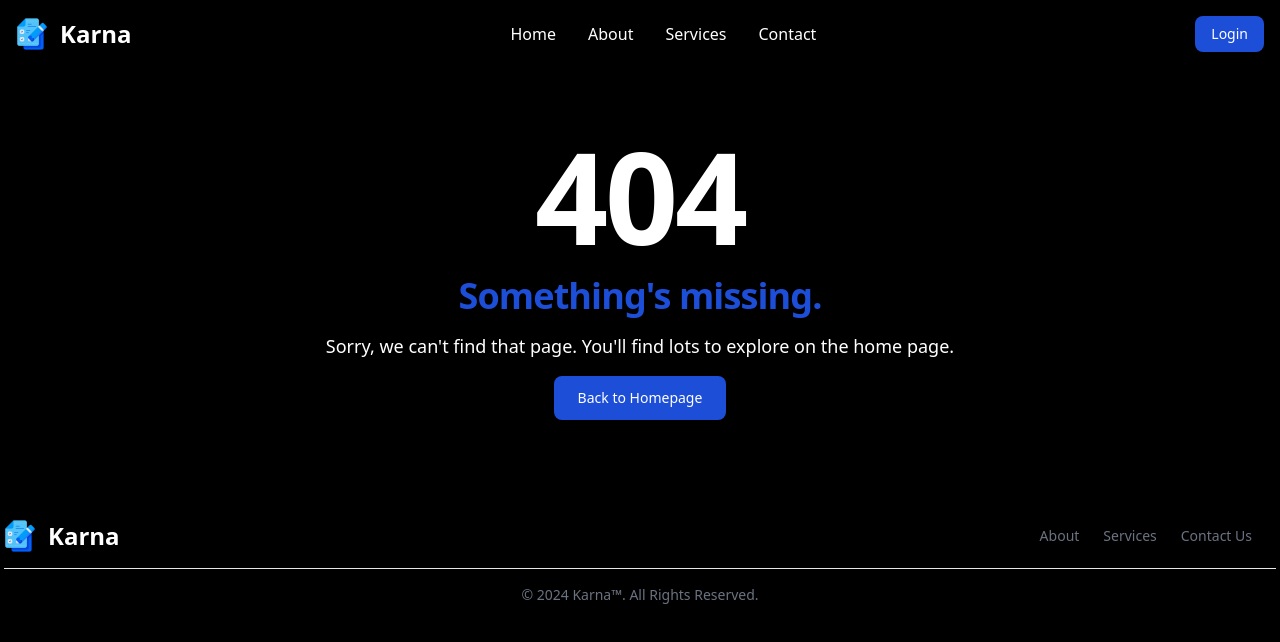
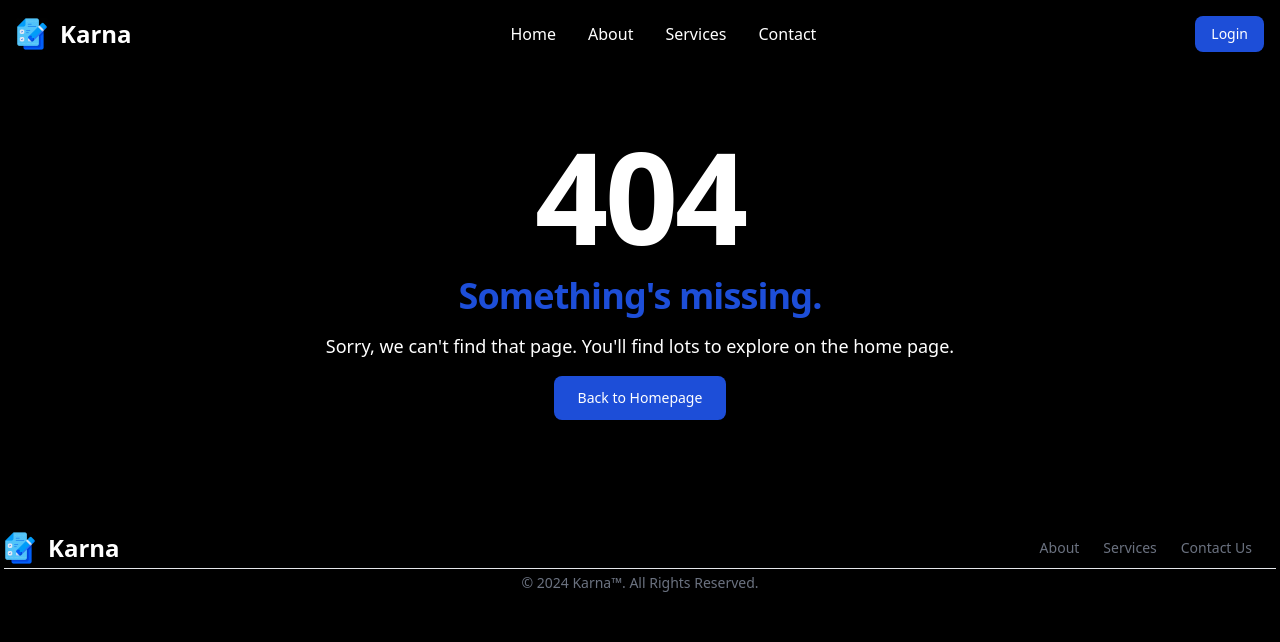
Before and after one commit to MaruthiCharan2403/karna, a React (Vite) app: page /loading_login in a window 1280 px wide. Shown: the top 642 px of the page. Built offline with nearby package versions, Linux system fonts and the light colour scheme.

Commit message:
footer fixed

```diff
--- a/src/components/Footer.jsx
+++ b/src/components/Footer.jsx
@@ -12,10 +12,10 @@ export default function Footer() {
 
   return (
     <div>
-      <footer className="bg-black shadow dark:bg-gray-900 mt-1" >
+      <footer className="bg-black shadow dark:bg-gray-900 mt-4" >
         <div className="w-full max-w-screen-xl mx-auto p-1 md:py-8">
           <div className="sm:flex sm:items-center sm:justify-between">
-            <Link to='/' className="flex items-center mb-4 sm:mb-0 space-x-3 rtl:space-x-reverse" onClick={scrollToTop}>
+            <Link to='/' className="flex items-center justify-center mb-4 sm:mb-0 space-x-3 rtl:space-x-reverse" onClick={scrollToTop}>
               <img src={icon} className="h-8" alt="logo" />
               <span className="self-center text-2xl font-semibold whitespace-nowrap text-white">Karna</span>
             </Link>
@@ -31,7 +31,7 @@ export default function Footer() {
               </li>
             </ul>
           </div>
-          <hr className="my-3 border-gray-200 sm:mx-auto dark:border-gray-700 lg:my-4" />
+          <hr className="my-3 border-gray-200 sm:mx-auto dark:border-gray-700 lg:my-1" />
           <span className="block text-sm text-gray-500 text-center dark:text-gray-400">© 2024 Karna™. All Rights Reserved.</span>
         </div>
       </footer>
```
